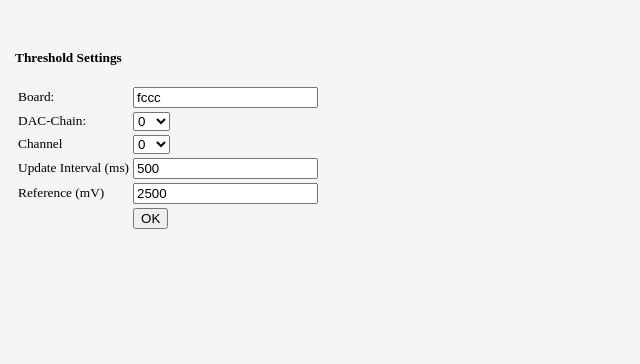
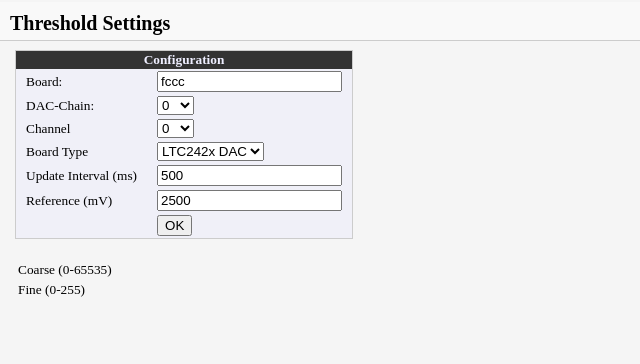
Before and after one commit to HADES-Cracovia/pandaweb, a plain HTML site: page cts/htdocs/thresh/threshold.htm in a window 1280 px wide. Shown: the whole page, without its empty margins (0-640 px from the left). Drawn offline with Linux system fonts and the light colour scheme.

Commit message:
*** empty log message ***

```diff
--- a/cts/htdocs/thresh/threshold.htm
+++ b/cts/htdocs/thresh/threshold.htm
@@ -8,29 +8,30 @@
 </head>
 <body>
 
-<h4>Threshold Settings</h4>
+<h2>Threshold Settings</h2>
 <form acion="">
-<table><tr><td>Board:<td><input type="text" id="form_board" name="board" maxlength="4" value="fccc">
+<table class="form"><tr class="head"><th colspan="2">Configuration<tr><td>Board:<td><input type="text" id="form_board" name="board" maxlength="4" value="fccc">
 <tr><td>DAC-Chain:<td><select id="form_chain" name="chain"><option>0<option>1<option>2<option>3<option>4<option>5<option>6<option>7<option>8<option>9<option>10<option>11<option>12<option>13<option>14<option>15</select>
 <tr><td>Channel<td><select id="form_channel" name="channel"><option>0<option>1<option>2<option>3<option>4<option>5<option>6<option>7<option>8<option>9<option>10<option>11<option>12<option>13<option>14<option>15</select>
+<tr><td>Board Type<td><select id="form_type" name="chain"><option value='3' selected>LTC242x DAC<option value='8'>Padiwa SPI</select>
 <tr><td>Update Interval (ms)<td><input type="text" id="form_rate" name="rate" maxlength="5" value="500">
 <tr><td>Reference (mV)<td><input type="text" id="form_ref" name="reference" maxlength="4" value="2500">
 <tr><td><td><input type="button" onClick="setValues()" value="OK">
 </table>
 </form>
 
-<table><tr><td>
+<table><tr><td>Coarse (0-65535)<td>
 <div id="bar1"  onScroll="update(1,1)">
 <div>&nbsp;</div>
 </div>
 <td id="bar1value">
-<tr><td><div id="bar2"  onScroll="update(2,256)">
+<tr><td>Fine (0-255)<td><div id="bar2"  onScroll="update(2,256)">
 <div>&nbsp;</div>
 </div>
 <td id="bar2value">
-<tr><td id="total">&nbsp;<td>&nbsp;
-<tr><td id="cmd">&nbsp;<td>&nbsp;
-<tr><td id="err">&nbsp;<td>&nbsp;
+<tr><td id="total" colspan="3">&nbsp;
+<tr><td id="cmd" colspan="3">&nbsp;
+<tr><td id="err" colspan="3">&nbsp;
 </table>
 
 <script language="javascript">
@@ -43,6 +44,7 @@ var updaterate = document.getElementById("form_rate").value;
 var board      = document.getElementById("form_board").value;
 var chain      = 1<<document.getElementById("form_chain").value;
 var chan       = document.getElementById("form_channel").value;
+var type       = document.getElementById("form_type").value;
 var reference  = document.getElementById("form_ref").value;
 var updateTask = setInterval("doUpdate()",updaterate);
 
@@ -52,7 +54,7 @@ function update(bar,scale) {
   document.getElementById("bar"+bar+"value").innerHTML = value[bar-1];
   total = Math.min(value[0]+value[1],65535);
   document.getElementById("total").innerHTML = total+" - "+Math.round(total/655.36*reference)/100+" mV";
-  command = 0x00300000 + (chan << 16) + (total);
+  command = (type << 20) + (chan << 16) + (total);
   command = command.toString(16);
   dataWaiting = 1;
   if(updateTask == 0) {
@@ -83,6 +85,7 @@ function setValues() {
   board      = document.getElementById("form_board").value;
   chain      = 1<<document.getElementById("form_chain").value;
   chan       = document.getElementById("form_channel").value;
+  type       = document.getElementById("form_type").value;
   reference  = document.getElementById("form_ref").value;
   clearInterval(updateTask);
   updateTask = setInterval("doUpdate()",updaterate);
```
Also changed, not shown: cts/htdocs/thresh/styles.css (+106 -0 lines), cts/htdocs/thresh/tdc.htm (+1 -1 lines).
